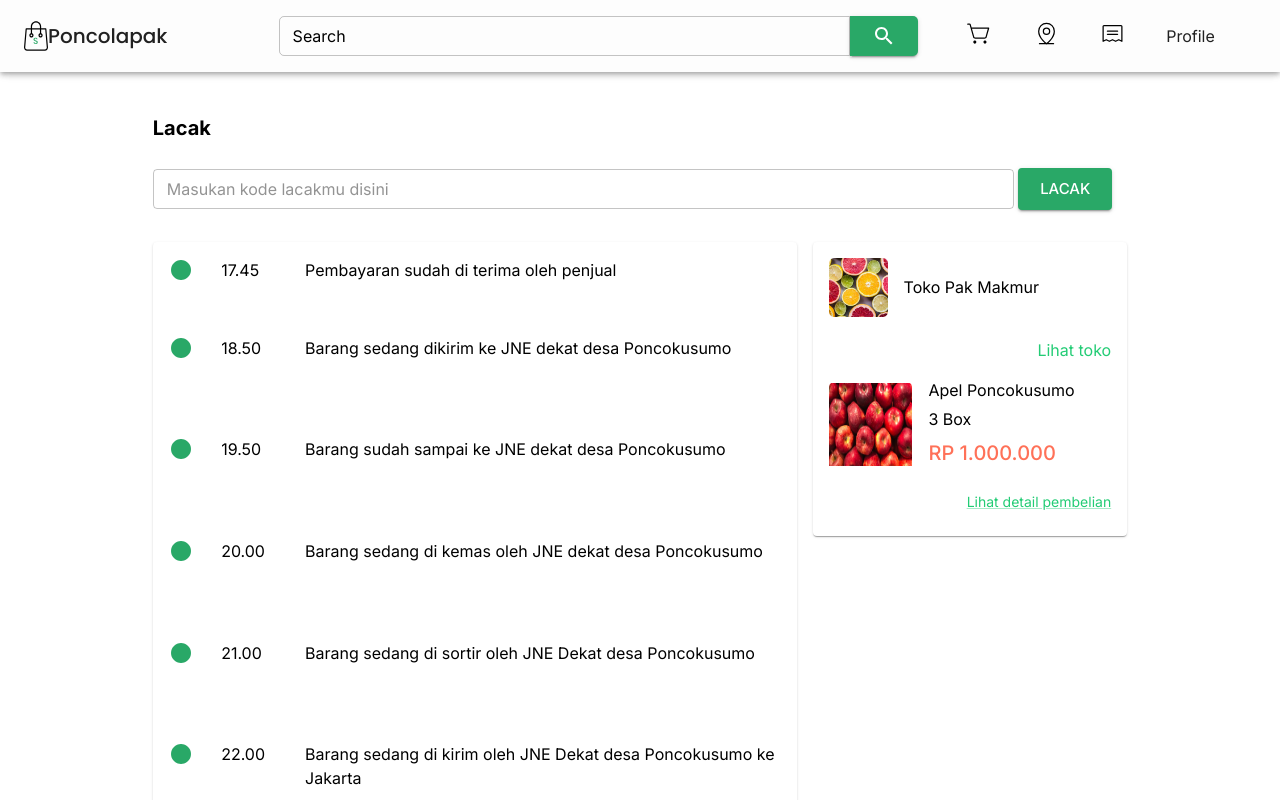
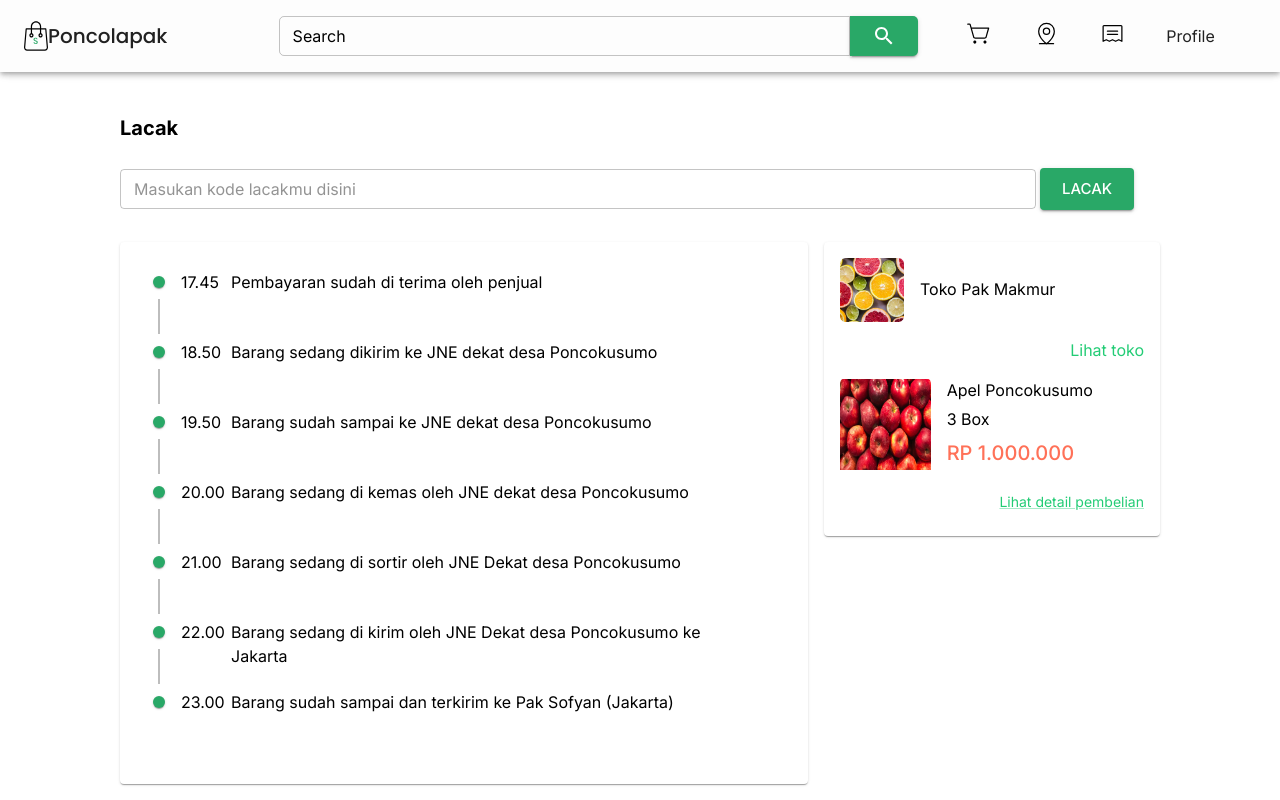
Before and after one commit to alvinferd/MPPL-Projects-9, a Next.js app in the folder frontend/: page /tracking in a window 1280 px wide. Shown: the top 800 px of the page. Built offline with nearby package versions, Linux system fonts and the light colour scheme.

Commit message:
use MUI timeline on tracking

```diff
--- a/frontend/components/trackingCard.js
+++ b/frontend/components/trackingCard.js
@@ -5,6 +5,7 @@ import CircleIcon from '@mui/icons-material/Circle'
 import TrackingResult from '../utils/dummy/Tracking'
 import { makeStyles } from '@mui/styles'
 import Link from 'next/link'
+import { Timeline, TimelineConnector, TimelineContent, TimelineDot, TimelineItem, TimelineOppositeContent, TimelineSeparator } from '@mui/lab'
 
 const useStyles = makeStyles({
     root: {
@@ -102,33 +103,35 @@ export default function TrackingCard() {
             <Grid item xs={12} md={7} lg={8}>
                 <Card className={classes.root} sx={{ maxWidth: 1040, maxHeight: 777 }} style={{ height: '100%', bolghadow: 3 }} >
                     <CardContent style={{ height: 'inherit', display: "flex", flexDirection: "column", justifyContent: "space-between", alignContent: "center" }}>
-                        <Grid container rowSpacing={6} direction="column">
-                            {chronological.map(item => {
+                        <Timeline sx={{margin: 0}}>
+                            {chronological.map((item, index) => {
                                 return (
-                                    <Grid item key={item.id}>
-                                        <Grid container spacing={2} direction="row">
-                                            <Grid item xs={1}>
-                                                <CircleIcon color='secondary' />
-                                            </Grid>
+                                    <TimelineItem key={item.id}>
+                                        <TimelineOppositeContent style={{ maxWidth: "1px", paddingLeft: '0px', paddingRight: '0px' }} />
+                                        <TimelineSeparator>
+                                            <TimelineDot color='secondary' />
+                                            {index === chronological.length - 1 ? null : <TimelineConnector color='secondary' />}
+                                        </TimelineSeparator>
+                                        <TimelineContent>
                                             <Grid item xs={11}>
                                                 <Grid container columnSpacing={2}>
-                                                    <Grid item xs={1.75}>
+                                                    <Grid item xs={1.1}>
                                                         <Typography variant="body1" gutterBottom>
                                                             {item.time}
                                                         </Typography>
                                                     </Grid>
-                                                    <Grid item xs={10.25}>
+                                                    <Grid item xs={10.9}>
                                                         <Typography variant="body1" gutterBottom>
                                                             {item.detail}
                                                         </Typography>
                                                     </Grid>
                                                 </Grid>
                                             </Grid>
-                                        </Grid>
-                                    </Grid>
+                                        </TimelineContent>
+                                    </TimelineItem>
                                 )
                             })}
-                        </Grid>
+                        </Timeline>
                     </CardContent>
                 </Card>
             </Grid>
--- a/frontend/pages/tracking.js
+++ b/frontend/pages/tracking.js
@@ -34,7 +34,7 @@ export default function TrackingPage() {
                     </Grid>
 
                 </Container>
-                <Container maxWidth="1920" id="list-product" sx={{ width: "fit-content", marginX: { xs: 1, md: 4 }, marginY: 4 }}>
+                <Container maxWidth="1920" id="tracking-product" sx={{ width:'85vw', marginX: { xs: 1, md: 2, lg: 4 }, marginY: 4 }}>
                     <TrackingCard />
                 </Container>
             </Layout>
```
